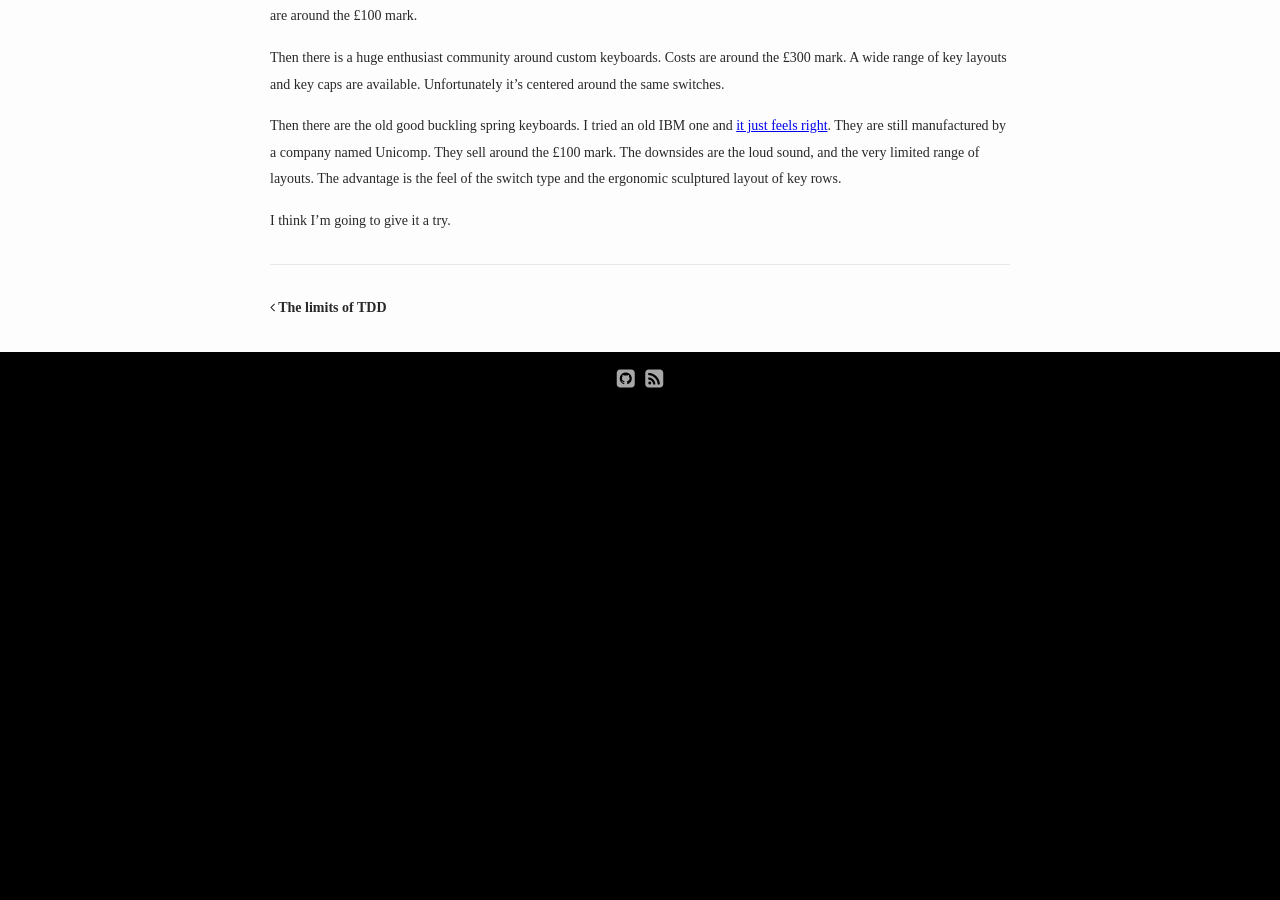
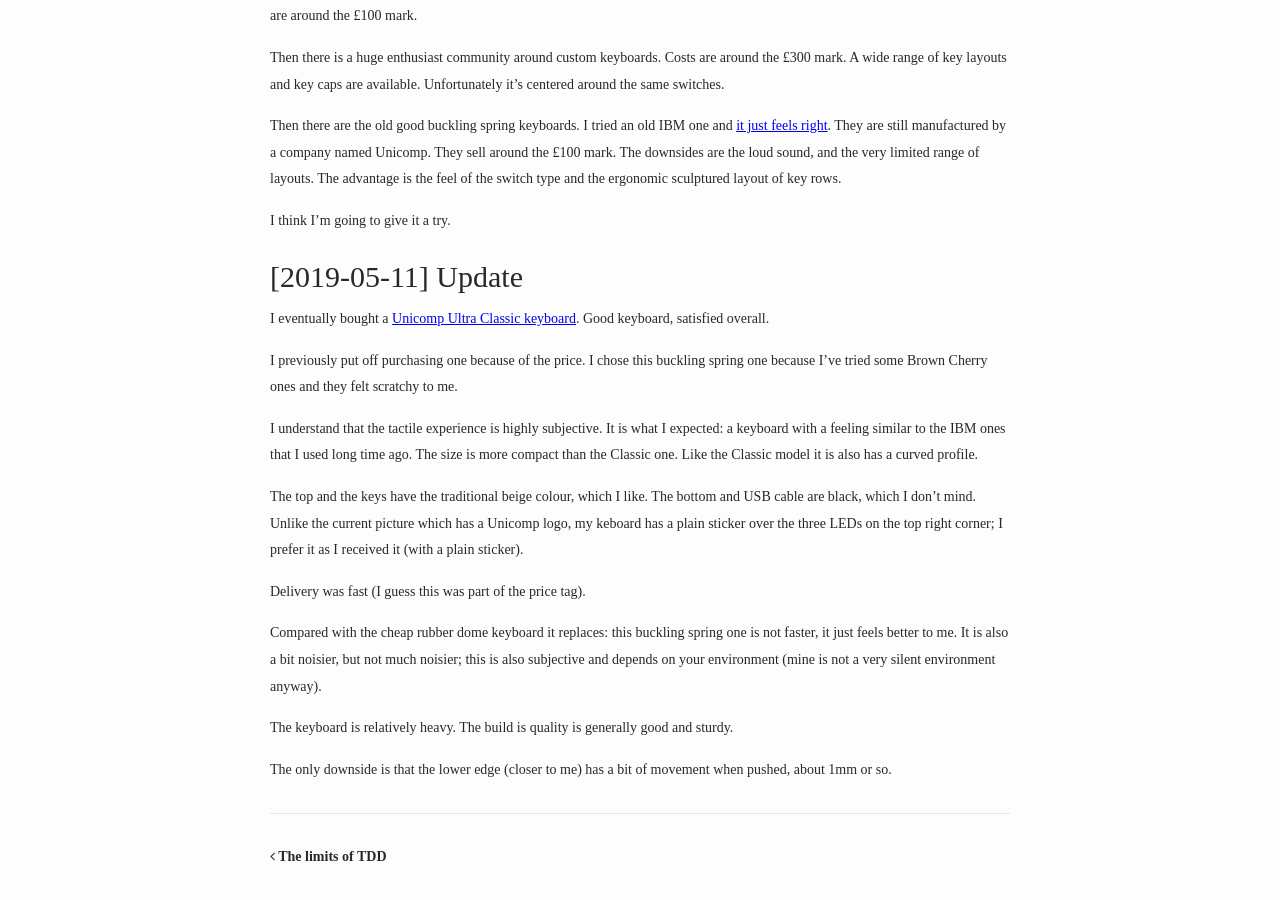
Before and after one commit to bajamircea/bajamircea.github.io, a Jekyll site: the page built from _posts/2019-04-20-keyboards.markdown, in a window 1280 px wide and 900 px high, scrolled down 646 px. Built offline with Jekyll 4.4.1, drawn with Linux system fonts in a browser that asks for light colours; nearby versions of some CDN libraries; before the commit the page ends 1053 px from its top, so only the background shows below that.

Commit message:
Keyboard review

```diff
--- a/_posts/2019-04-20-keyboards.markdown
+++ b/_posts/2019-04-20-keyboards.markdown
@@ -41,4 +41,37 @@ the switch type and the ergonomic sculptured layout of key rows.
 
 I think I'm going to give it a try.
 
+# [2019-05-11] Update
+
+I eventually bought a [Unicomp Ultra Classic keyboard][my-review]. Good
+keyboard, satisfied overall.
+
+I previously put off purchasing one because of the price. I chose this buckling
+spring one because I've tried some Brown Cherry ones and they felt scratchy to
+me.
+
+I understand that the tactile experience is highly subjective. It is what I
+expected: a keyboard with a feeling similar to the IBM ones that I used long
+time ago. The size is more compact than the Classic one. Like the Classic
+model it is also has a curved profile.
+
+The top and the keys have the traditional beige colour, which I like. The
+bottom and USB cable are black, which I don't mind. Unlike the current picture
+which has a Unicomp logo, my keboard has a plain sticker over the three LEDs on
+the top right corner; I prefer it as I received it (with a plain sticker).
+
+Delivery was fast (I guess this was part of the price tag).
+
+Compared with the cheap rubber dome keyboard it replaces: this buckling spring
+one is not faster, it just feels better to me. It is also a bit noisier, but
+not much noisier; this is also subjective and depends on your environment (mine
+is not a very silent environment anyway).
+
+The keyboard is relatively heavy. The build is quality is generally good and
+sturdy.
+
+The only downside is that the lower edge (closer to me) has a bit of movement
+when pushed, about 1mm or so.
+
 [unicomp-review]: https://www.youtube.com/watch?v=-A-vRZth7SI
+[my-review]: https://www.keyboardco.com/product.asp?PRODUCT=1029
```
